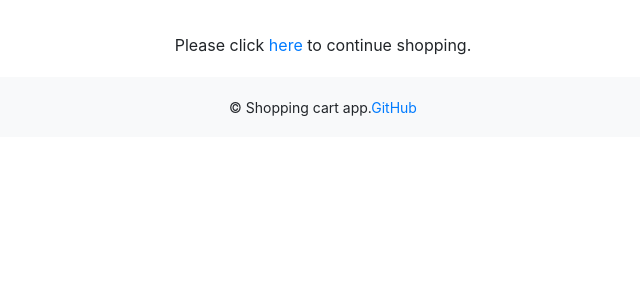
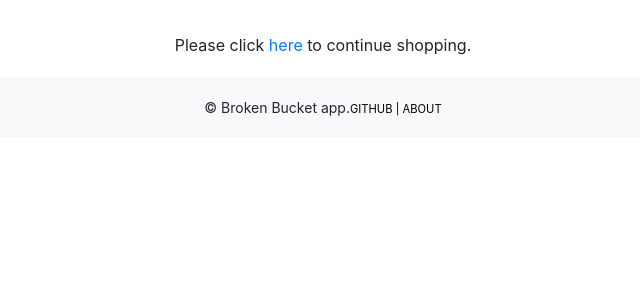
Before and after one commit to nexto123/ecommerce-assignments, a Django app: page /cart/ in a window 1280 px wide. Shown: the part 260-559 px from the top of the page, without its empty margins (317-957 px from the left). Run offline with Django 3.2, Linux system fonts and the light colour scheme; data that the repository does not hold is empty; some libraries are stand-ins or nearby versions.

Commit message:
added about page links

```diff
--- a/shop/templates/footer.html
+++ b/shop/templates/footer.html
@@ -1,3 +1,3 @@
 <div class="footer nav-bar-fixed-bottom my_footer">
-    <p class="text-center">&copy; Shopping cart app.<a href="https://github.com/nexto123/ecommerce-assignments">GitHub</a></p>
+    <p class="text-center text-black">&copy; Broken Bucket app.<small><a class="about" href="https://github.com/nexto123/ecommerce-assignments">GITHUB </a></small><a class="about" href="{% url 'shop:about' %}"><small class="about">| ABOUT</small></a></p>
 </div>
```
